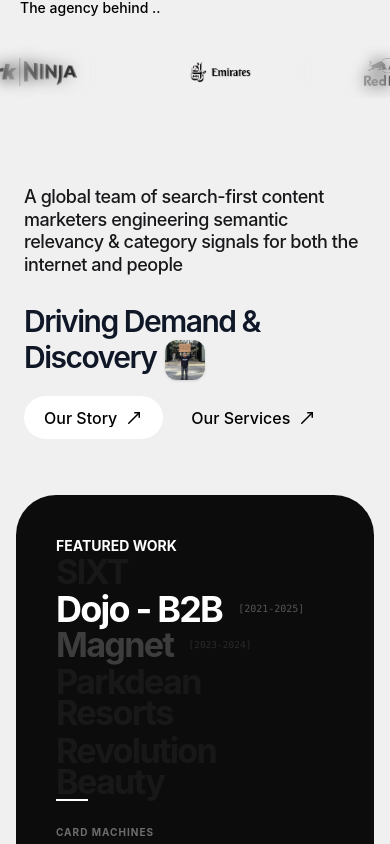
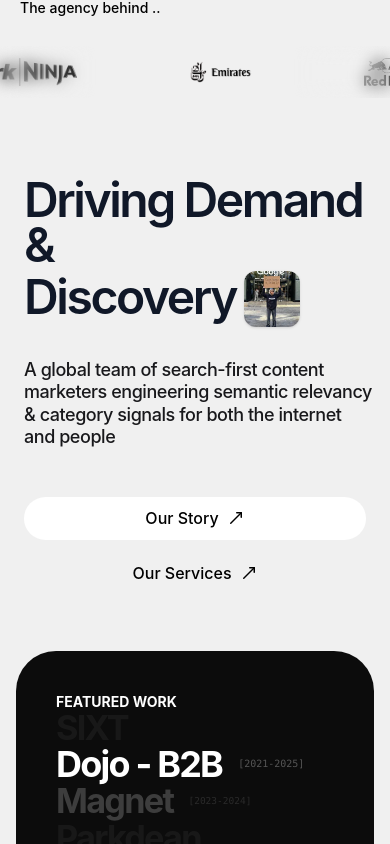
Before and after one commit to Bristyakter25/task-by-developerlook, a React (Vite) app: page / in a window 390 px wide. Shown: the part 940-1784 px from the top of the page. Built offline with nearby package versions, Linux system fonts and the light colour scheme.

Commit message:
added responsiveness in serviceSection

```diff
--- a/src/components/sections/ServiceSection.jsx
+++ b/src/components/sections/ServiceSection.jsx
@@ -1,12 +1,14 @@
 import { MoveUpRight } from "lucide-react";
 import img from "../../assets/images/img.jpg";
 
+
 const ServiceSection = () => {
   return (
-    <div className=" px-6 md:px-8 py-10 flex flex-col md:flex-row  justify-between gap-8">
+  <div className="px-6 md:px-8 py-10">
+     <div className=" flex flex-col-reverse md:flex-row justify-between gap-8">
 
       {/* Left Column: Description */}
-      <section className="md:w-2/5 pt-2 text-left justify-start text-grey-900 text-lg/tight | lg:text-lg/tight | xl:text-2xl/none | 4xl:text-3xl/none font-sans-primary font-medium tracking-tight js-heading">
+      <section className="lg:w-2/5 w-[350px] pt-2 text-left justify-start text-grey-950 text-lg/tight | lg:text-lg/tight | xl:text-2xl/none | 4xl:text-3xl/none font-sans-primary font-medium tracking-tight js-heading">
         A global team of search-first content marketers engineering semantic
         relevancy &amp; category signals for both the internet and people
       </section>
@@ -17,7 +19,7 @@
       <section className="md:w-3/5 flex flex-col items-start">
 
         {/* Heading */}
-        <h1 className="text-3xl md:text-4xl lg:text-6xl font-semibold tracking-tighter text-gray-900 leading-[0.92]">
+        <h1 className="text-5xl md:text-[772px] lg:text-6xl font-semibold tracking-tighter text-gray-900 font-sans leading-[0.92]">
           Driving Demand &amp;
           <br />
           <span className="inline-flex mt-1 items-end gap-2">
@@ -25,52 +27,51 @@
             <img
               src={img}
               alt="man holding sign"
-              className="inline-block w-10  h-10 md:w-16 md:h-16 rounded-xl object-cover -mb-2 shadow-sm"
+              className="inline-block w-14  h-14 md:w-16 md:h-16 rounded-xl object-cover -mb-2 shadow-sm"
             />
           </span>
         </h1>
 
+
+
+      </section>
+
+
+    </div>
       {/* Buttons */}
-        <div className="mt-6 flex gap-3 items-center">
-           <button className="group relative flex items-center gap-2 overflow-hidden bg-white text-black px-5 py-3 rounded-full font-bold hover:rounded-xl transition-[border-radius] duration-300">
+      <div className="mt-12 flex flex-col lg:flex-row gap-3 justify-center items-center lg:ml-32">
 
+  {/* Button 1: Our Story */}
+  <button className="group relative flex w-full lg:w-auto justify-center items-center gap-2 overflow-hidden bg-white text-black px-5 py-3 rounded-full font-bold hover:rounded-xl transition-[border-radius] duration-300">
     <span className="relative overflow-hidden h-[1.2em] flex items-center">
-    {/* Flies out upward on hover */}
       <span className="block font-sans-primary font-medium whitespace-nowrap translate-y-0 group-hover:-translate-y-[110%] transition-transform duration-[400ms] ease-[cubic-bezier(0.22,1,0.36,1)]">
         Our Story
       </span>
-    {/* Enters from below and stays on hover */}
       <span className="absolute font-sans-primary font-medium inset-0 flex items-center whitespace-nowrap translate-y-[110%] group-hover:translate-y-0 transition-transform duration-[400ms] ease-[cubic-bezier(0.22,1,0.36,1)]">
         Our Story
       </span>
     </span>
-
     <span className="inline-flex transition-transform duration-[400ms] ease-[cubic-bezier(0.22,1,0.36,1)] group-hover:translate-x-[3px] group-hover:-translate-y-[3px]">
       <MoveUpRight size={18} />
     </span>
+  </button>
 
-</button>
-           <button className="group relative flex items-center gap-2 overflow-hidden  text-black px-4 py-3 rounded-full font-bold hover:rounded-xl transition-[border-radius] duration-300">
-
+  {/* Button 2: Our Services */}
+  <button className="group relative flex w-full lg:w-auto justify-center items-center gap-2 overflow-hidden text-black px-4 py-3 rounded-full font-bold hover:rounded-xl transition-[border-radius] duration-300">
     <span className="relative overflow-hidden h-[1.2em] flex items-center">
-    {/* Flies out upward on hover */}
       <span className="block font-sans-primary font-medium whitespace-nowrap translate-y-0 group-hover:-translate-y-[110%] transition-transform duration-[400ms] ease-[cubic-bezier(0.22,1,0.36,1)]">
         Our Services
       </span>
-    {/* Enters from below and stays on hover */}
       <span className="absolute font-sans-primary font-medium inset-0 flex items-center whitespace-nowrap translate-y-[110%] group-hover:translate-y-0 transition-transform duration-[400ms] ease-[cubic-bezier(0.22,1,0.36,1)]">
         Our Services
       </span>
     </span>
-
     <span className="inline-flex transition-transform duration-[400ms] ease-[cubic-bezier(0.22,1,0.36,1)] group-hover:translate-x-[3px] group-hover:-translate-y-[3px]">
       <MoveUpRight size={18} />
     </span>
+  </button>
 
-</button>
 </div>
-
-      </section>
   </div>
   );
 };
```
Lines whose indentation alone changed are shown as unchanged.
